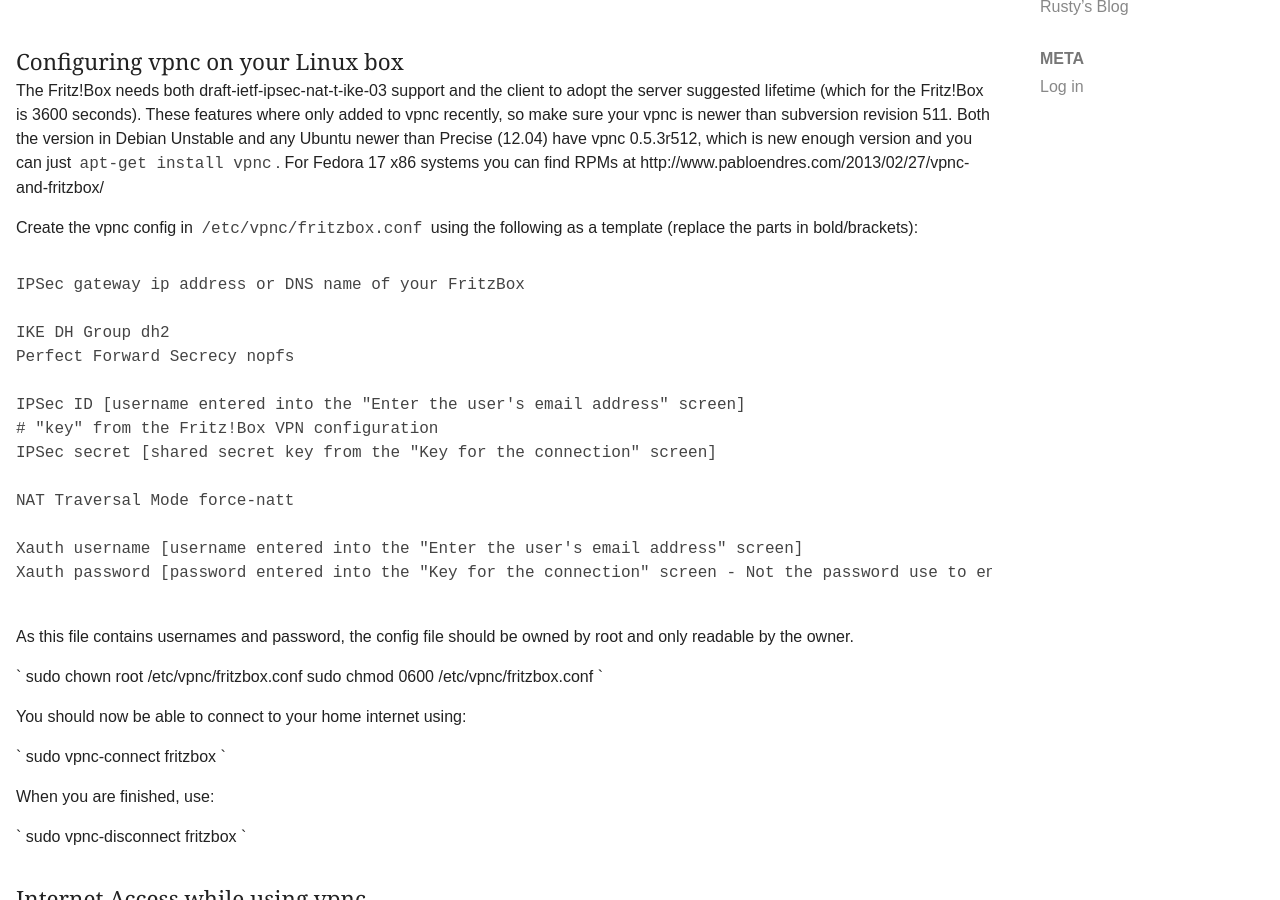
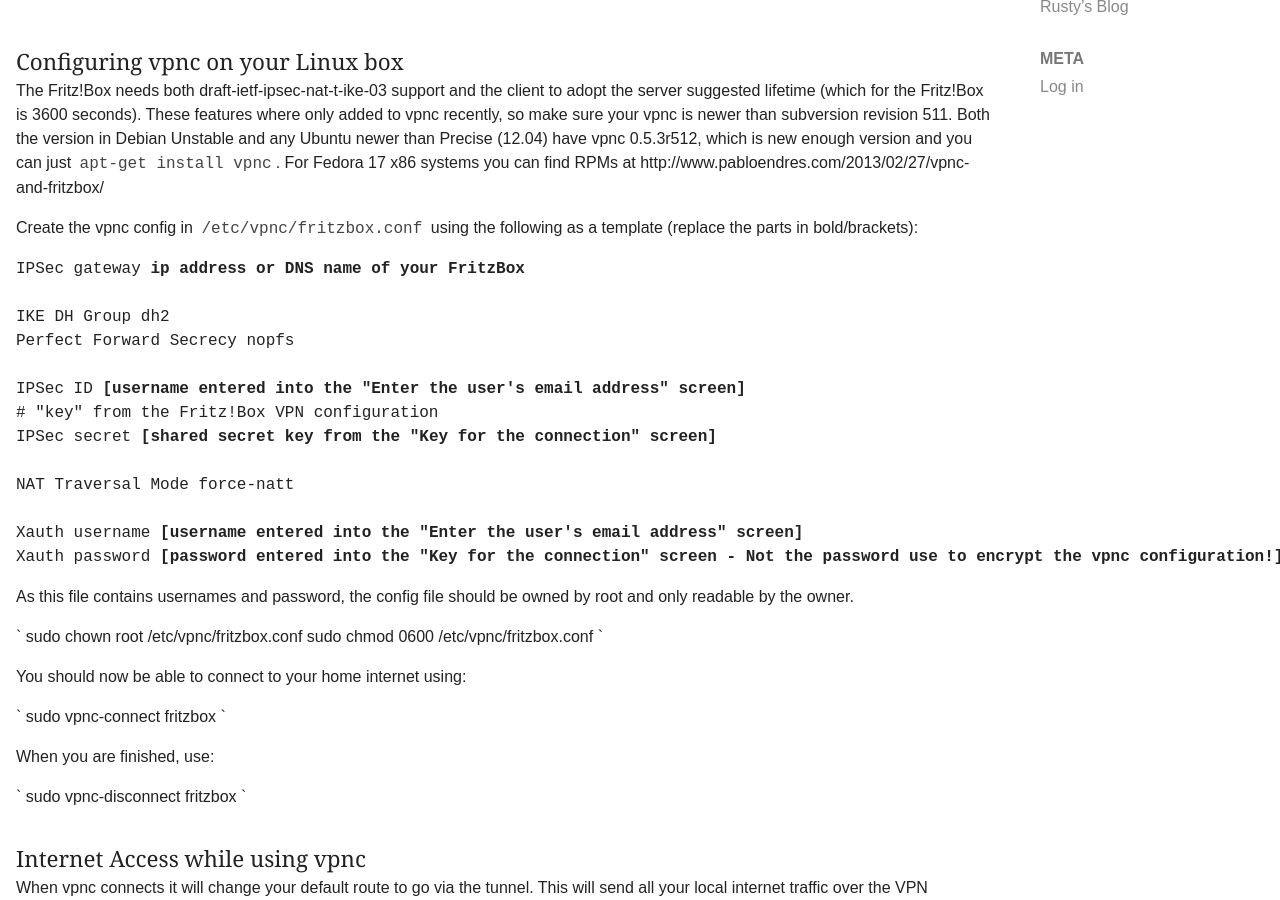
Before and after one commit to mithro/blog.mithis.net, a Jekyll site: the page built from _posts/2013-10-06-connecting-to-a-fritzbox-under-linux-using-vpnc.md, in a window 1280 px wide and 900 px high, scrolled down 1908 px. Built offline with Jekyll 4.4.1, drawn with Linux system fonts in a browser that asks for light colours.

Commit message:
Restore live's bold highlighting in the fritzbox vpnc-config template
Live bolds the 5 values-to-replace in the vpnc config template (the post text
even says 'replace the parts in bold/brackets'), but Rouge fenced code escapes
HTML so the deployed showed them plain. Converted that standalone block to a
bare inline <pre> (matching live's plain non-highlighted structure) with the 5
<strong> spans, §7-allowed (closing tag exempted by a same-line comment that
sits outside the pre). Build + lint clean.

Co-Authored-By: Claude Opus 4.7 (1M context) <noreply@anthropic.com>

````diff
--- a/_posts/2013-10-06-connecting-to-a-fritzbox-under-linux-using-vpnc.md
+++ b/_posts/2013-10-06-connecting-to-a-fritzbox-under-linux-using-vpnc.md
@@ -78,21 +78,22 @@ The Fritz!Box needs both draft-ietf-ipsec-nat-t-ike-03 support and the client to
 
 Create the vpnc config in `/etc/vpnc/fritzbox.conf` using the following as a template (replace the parts in bold/brackets):
 
-```
-IPSec gateway ip address or DNS name of your FritzBox
+<!-- fidelity-allow: BLOCK_HTML pixel-fidelity-tolerance -->
+<pre>
+IPSec gateway <strong>ip address or DNS name of your FritzBox</strong>
 
 IKE DH Group dh2
 Perfect Forward Secrecy nopfs
 
-IPSec ID [username entered into the "Enter the user's email address" screen]
+IPSec ID <strong>[username entered into the "Enter the user's email address" screen]</strong>
 # "key" from the Fritz!Box VPN configuration
-IPSec secret [shared secret key from the "Key for the connection" screen]
+IPSec secret <strong>[shared secret key from the "Key for the connection" screen]</strong>
 
 NAT Traversal Mode force-natt
 
-Xauth username [username entered into the "Enter the user's email address" screen]
-Xauth password [password entered into the "Key for the connection" screen - Not the password use to encrypt the vpnc configuration!]
-```
+Xauth username <strong>[username entered into the "Enter the user's email address" screen]</strong>
+Xauth password <strong>[password entered into the "Key for the connection" screen - Not the password use to encrypt the vpnc configuration!]</strong>
+</pre><!-- fidelity-allow: BLOCK_HTML pixel-fidelity-tolerance -->
 
 As this file contains usernames and password, the config file should be owned by root and only readable by the owner.
 
````
